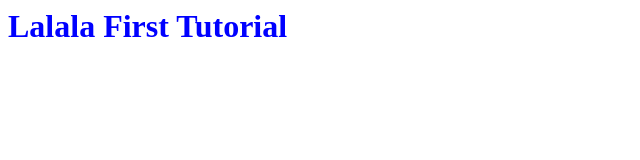
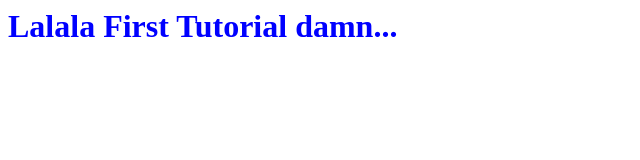
Before and after one commit to pedrofferreira/tutorial-1, a plain HTML site: page test.html in a window 1280 px wide. Shown: the whole page, without its empty margins (0-640 px from the left). Drawn offline with Linux system fonts and the light colour scheme.

Commit message:
add change

```diff
--- a/test.html
+++ b/test.html
@@ -5,7 +5,7 @@
     </style>
 
     <h1 class=firstheader>
-        Lalala First Tutorial
+        Lalala First Tutorial damn...
     </h1>
 </header>
 
```
